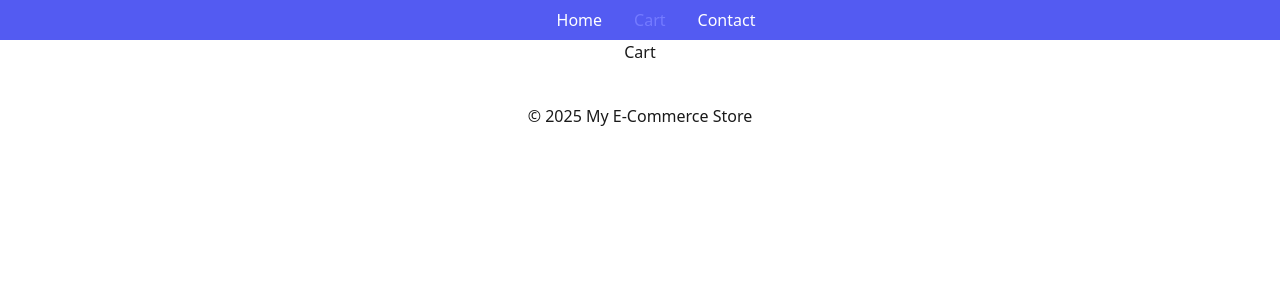
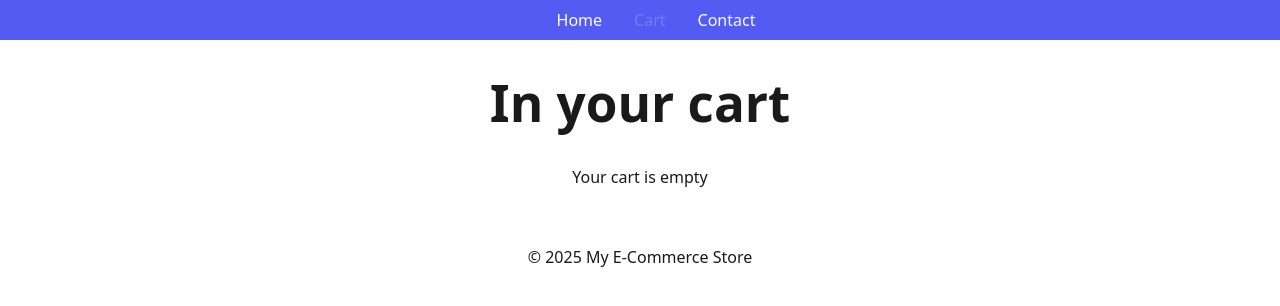
Before and after one commit to AnnaSkudsveen/js-frameworks-ca, a React (Vite) app: page /cart in a window 1280 px wide. Shown: the top 306 px of the page. Built offline with nearby package versions, Linux system fonts and the light colour scheme.

Commit message:
feat: cart logic to get products from cart and view on page

```diff
--- a/src/pages/Cart.jsx
+++ b/src/pages/Cart.jsx
@@ -1,5 +1,37 @@
+import React from "react";
+import useStoreCart from "../components/store/cartStore";
+import { Link } from "react-router-dom";
+
 function Cart() {
-  return <div>Cart</div>;
+  const { cart, removeFromCart } = useStoreCart();
+  return (
+    <div>
+      <h1>In your cart</h1>
+      {cart.length === 0 ? (
+        <p>Your cart is empty</p>
+      ) : (
+        <div>
+          {cart.map(function (product) {
+            return (
+              <div key={product.id}>
+                <h2>{product.title}</h2>
+                <p>Total Price: {product.price * product.quantity} kr</p>
+                <p>Quantity: {product.quantity}</p>
+                <button
+                  onClick={function () {
+                    removeFromCart(product.id);
+                  }}
+                >
+                  Remove from cart
+                </button>
+              </div>
+            );
+          })}
+          <Link to="/checkout">Check out</Link>
+        </div>
+      )}
+    </div>
+  );
 }
 
 export default Cart;
```
